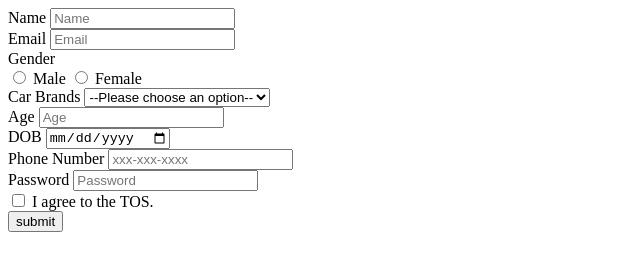
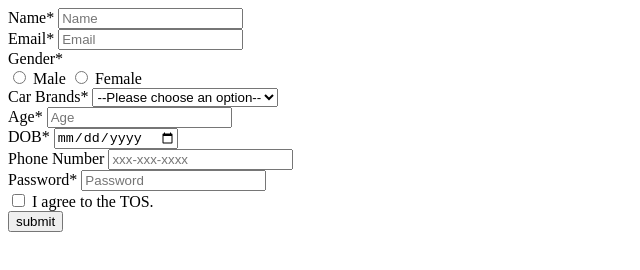
Before and after one commit to acciojob/signup-form-car-Pratik-Bhagwat, a website: page main.html in a window 1280 px wide. Shown: the whole page, without its empty margins (0-640 px from the left). Drawn offline with Linux system fonts and the light colour scheme.

Commit message:
created a submission

```diff
--- a/main.html
+++ b/main.html
@@ -10,12 +10,12 @@
 	<!-- the entire body must be written by student -->
 	<form method="post">
       <div>
-        <label for="name">Name</label>
+        <label for="name">Name*</label>
         <input type="text" name="name" id="name" placeholder="Name" required />
       </div>
 
       <div>
-        <label for="email">Email</label>
+        <label for="email">Email*</label>
         <input
           type="email"
           id="email"
@@ -25,7 +25,7 @@
         />
       </div>
 
-      <label for="gender">Gender</label>
+      <label for="gender">Gender*</label>
       <div>
         <input type="radio" name="gender" id="gender_m" required />
         <label for="gender_m">Male</label>
@@ -34,7 +34,7 @@
       </div>
 
       <div>
-        <label for="cars">Car Brands</label>
+        <label for="cars">Car Brands*</label>
         <select name="car_brand" id="cars" required>
           <option value="" selected disabled>
             --Please choose an option--
@@ -46,12 +46,12 @@
       </div>
 
       <div>
-        <label for="age">Age</label>
+        <label for="age">Age*</label>
         <input type="number" name="age" id="age" placeholder="Age" required />
       </div>
 
       <div>
-        <label for="dob">DOB</label>
+        <label for="dob">DOB*</label>
         <input type="date" name="dob" id="dob" required />
       </div>
 
@@ -66,7 +66,7 @@
       </div>
 
       <div>
-        <label for="password">Password</label>
+        <label for="password">Password*</label>
         <input
           type="password"
           name="password"
@@ -76,7 +76,7 @@
       </div>
 
       <div>
-        <input type="checkbox" name="checkbox" id="tos" />
+        <input type="checkbox" name="checkbox" id="tos" required />
         <label for="tos">I agree to the TOS.</label>
       </div>
       <div>
```
